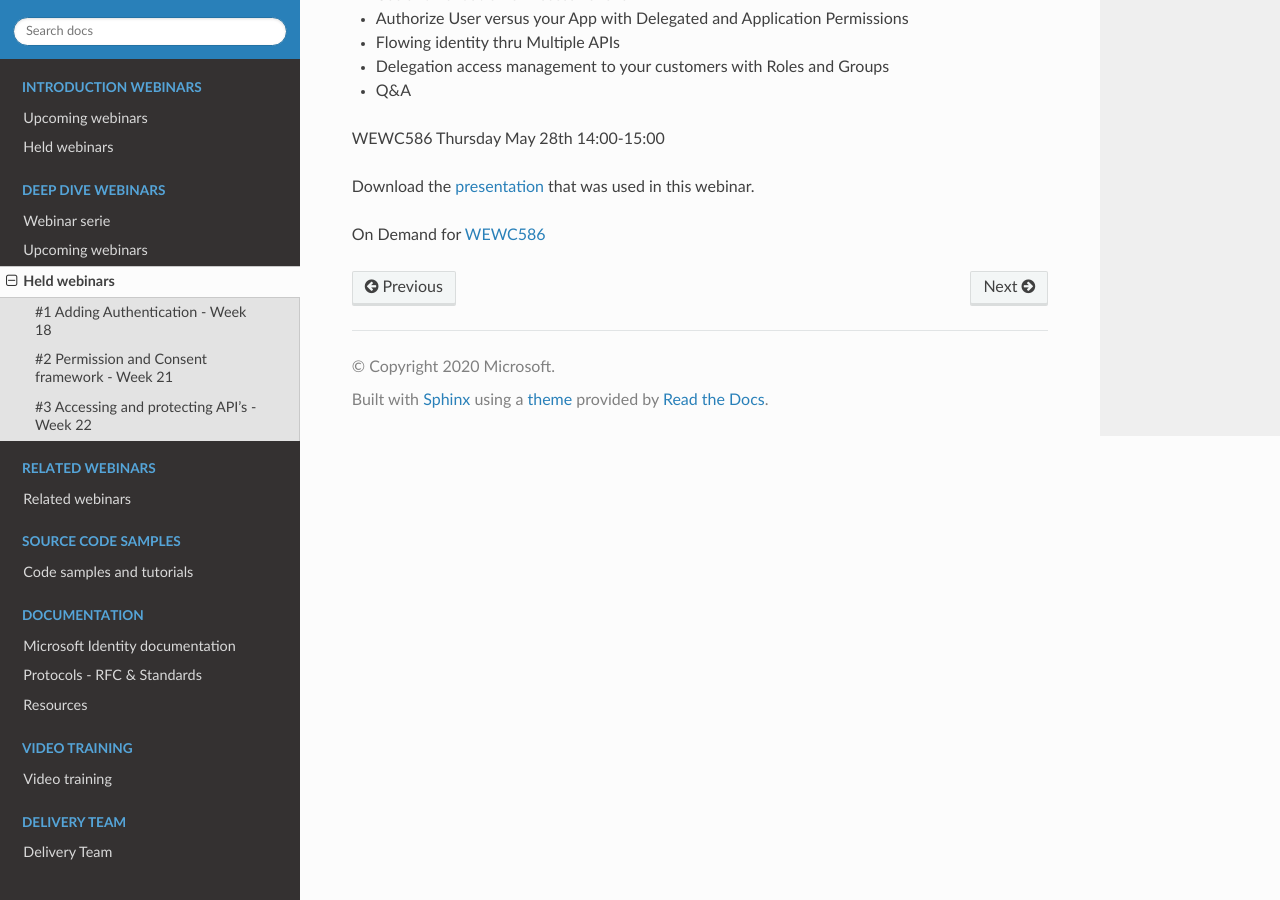
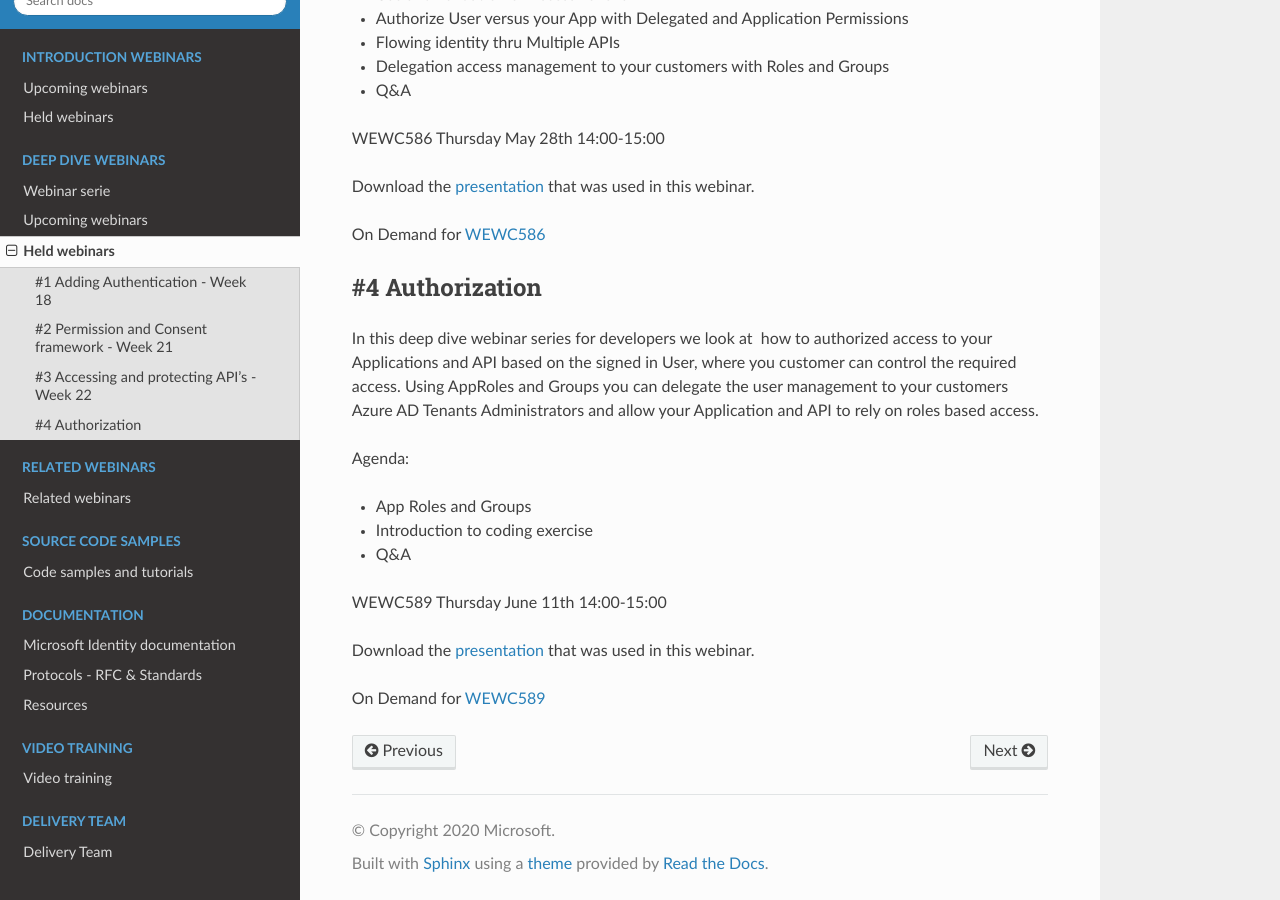
Before and after one commit to RonnyA/ModernIdentity, a Sphinx documentation site: the page built from docs/source/deep/held-deep-webinars.rst, in a window 1280 px wide and 900 px high, scrolled down 1737 px. Built offline with Sphinx 7.4.7 and the Read the Docs theme 2.0.0, drawn with Linux system fonts in a browser that asks for light colours.

Commit message:
Updated with On-Demand for Deep-Dive-4

```diff
--- a/docs/source/deep/held-deep-webinars.rst
+++ b/docs/source/deep/held-deep-webinars.rst
@@ -90,3 +90,29 @@ On Demand for WEWC586_
 
 
 .. _WEWC586 : https://portal.meets4b.com/Join?e=55c00627-19ad-486c-8953-e78e62e919a1
+
+
+#4 Authorization
+----------------
+
+In this deep dive webinar series for developers we look at  how to authorized access to your Applications and API based on the signed in User, where you customer can control the required access. Using AppRoles and Groups you can delegate the user management to your customers Azure AD Tenants Administrators and allow your Application and API to rely on roles based access.
+
+Agenda:
+
+* App Roles and Groups
+* Introduction to coding exercise
+* Q&A
+
+
+
+WEWC589 Thursday June 11th 14:00-15:00
+
+
+Download the `presentation`__ that was used in this webinar.
+
+.. __ : https://github.com/RonnyA/ModernIdentity/raw/master/pdf/DeepDive-4-Authorization.pdf
+
+
+On Demand for WEWC589_
+
+.. _WEWC589 : https://portal.meets4b.com/Join?e=0a51844c-4196-442e-a907-e775d8efde27
--- a/docs/source/index.rst
+++ b/docs/source/index.rst
@@ -30,10 +30,6 @@ The program consists of two main parts
 
 
 * Sign up for upcomming deep dive webinars
-
-      #4 -  Authorization - WEWC589 Thursday June 11th 14:00-15:00
-
-       Sign up here https://www.microsoftevents.com/profile/form/index.cfm?PKformID=0x11030964abcd
 
       #5 - Azure Active Directory B2C - WEWC593 Thursday June 18th 14:00-15:00
 
```
Also changed, not shown: docs/source/deep/upcoming-deep-webinars.rst (+0 -19 lines), 3 other files.
